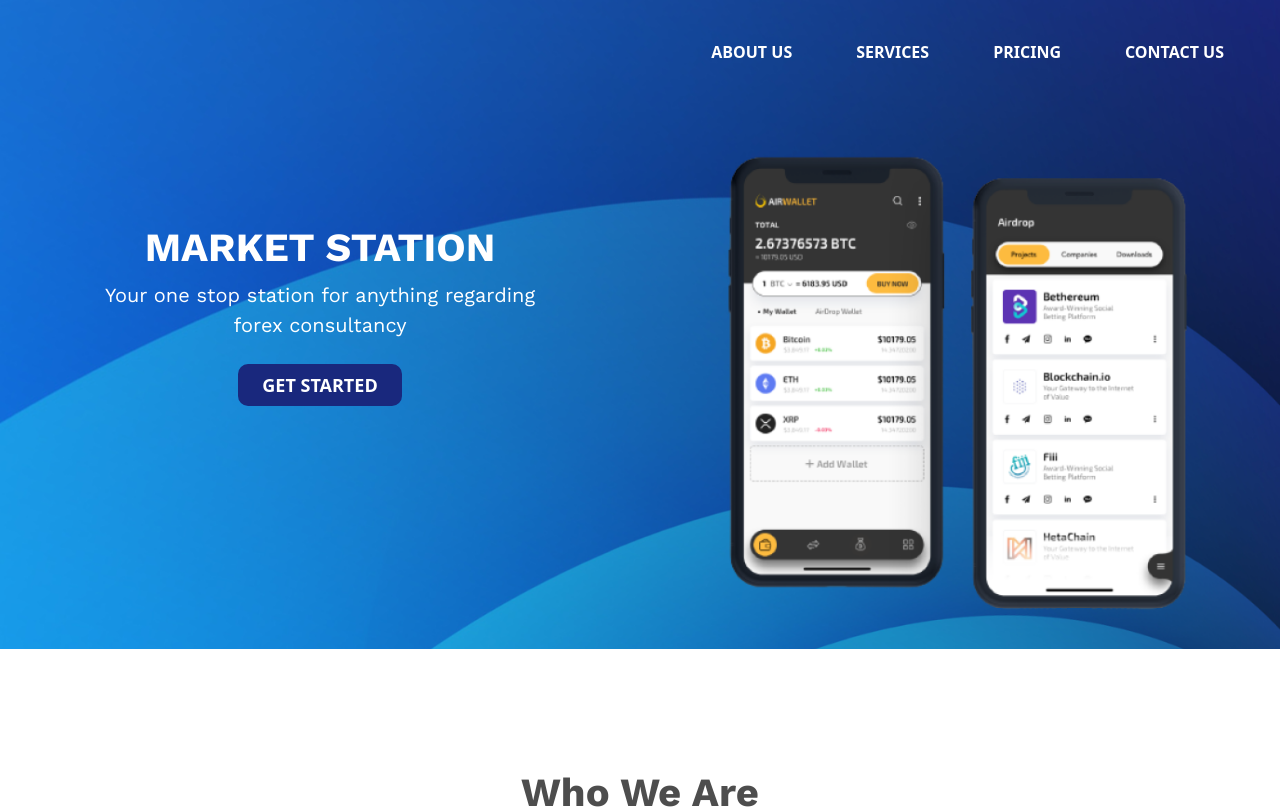
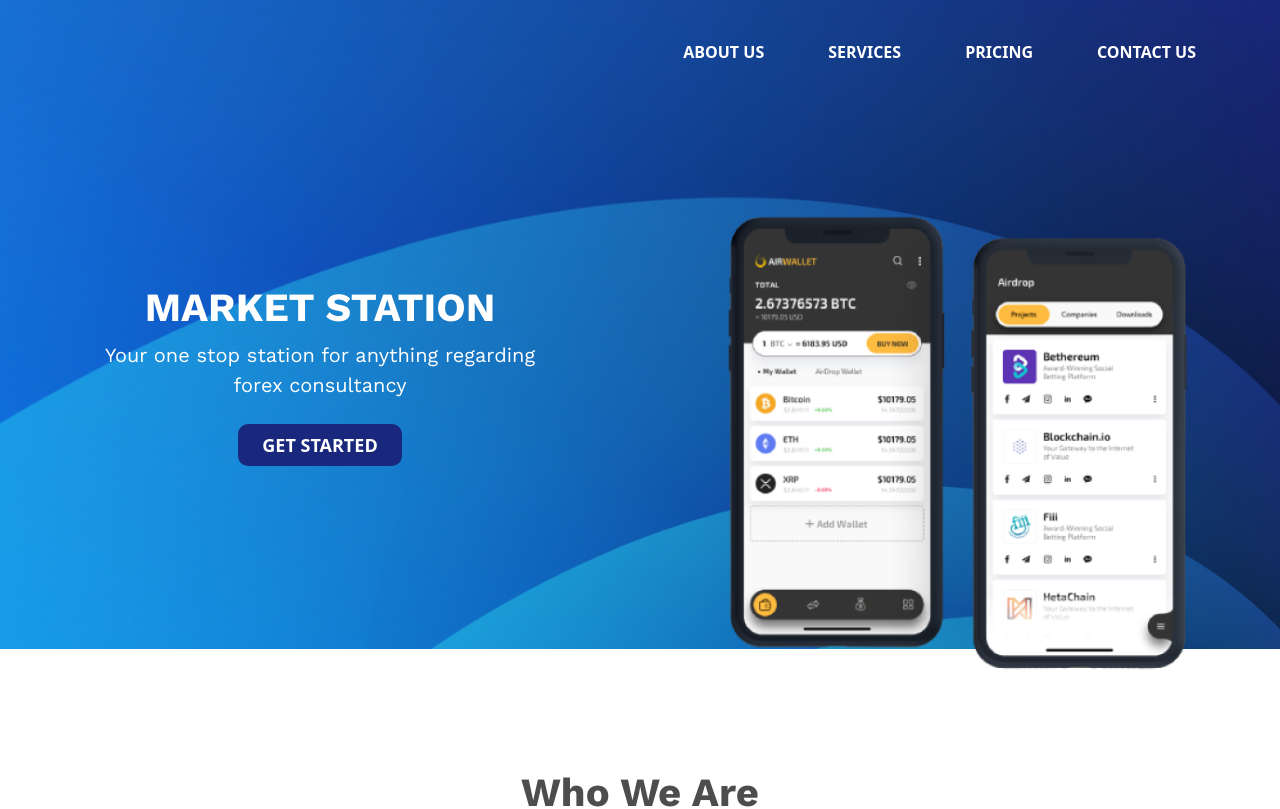
Before and after one commit to Diamond-Heart-Technologies/market_station, a Next.js app: page / in a window 1280 px wide. Shown: the top 809 px of the page. Built offline with nearby package versions, Linux system fonts and the light colour scheme.

Commit message:
worked on Navbar responsiveness

```diff
--- a/components/herosection.tsx
+++ b/components/herosection.tsx
@@ -1,21 +1,21 @@
 import Navstyles from "../styles/componentstyles/marketHero.module.scss";
 import { GetstartedButton } from "./buttons";
 import mobilephones from "../public/images/marketStationhero/mobilephones.png";
-import Navbarr from "./navbarr";
+import { Navbarr } from "./navbarr";
 
 const HeroSection = () => {
   return (
     <>
       <main>
-        <div className={Navstyles.heroimage}>
+        <div className={` ${Navstyles.heroimage}`}>
           {/* Navbar starts here */}
           <Navbarr />
           {/* Navbar ends here */}
 
           {/* hero content start here */}
 
-          <div className="container-fluid">
-            <div className="row mt-4">
+          <div className={`container-fluid ${Navstyles.HeroContent}`}>
+            <div className="row mt-">
               <div className="col-lg-6 col-md-6 col-sm-12 mt-lg-5 mt-md-5 pt-lg-5 pt-md-5 ">
                 <div className={`text-center`}>
                   <h1 className="fw-bold fs-1 text-white ">MARKET STATION</h1>
--- a/components/icons.js/SocialMediaIcons.tsx
+++ b/components/icons.js/SocialMediaIcons.tsx
@@ -126,3 +126,21 @@
     </div>
   );
 };
+
+export const HomeIcon = () => {
+  return (
+    <svg
+      xmlns="http://www.w3.org/2000/svg"
+      width="16"
+      height="16"
+      fill="currentColor"
+      className="bi bi-arrow-return-left"
+      viewBox="0 0 16 16"
+    >
+      <path
+        fill-rule="evenodd"
+        d="M14.5 1.5a.5.5 0 0 1 .5.5v4.8a2.5 2.5 0 0 1-2.5 2.5H2.707l3.347 3.346a.5.5 0 0 1-.708.708l-4.2-4.2a.5.5 0 0 1 0-.708l4-4a.5.5 0 1 1 .708.708L2.707 8.3H12.5A1.5 1.5 0 0 0 14 6.8V2a.5.5 0 0 1 .5-.5z"
+      />
+    </svg>
+  );
+};
--- a/components/navbarr.tsx
+++ b/components/navbarr.tsx
@@ -1,19 +1,27 @@
 import Navstyles from "../styles/componentstyles/marketHero.module.scss";
+import React, { useState } from "react";
+import Container from "react-bootstrap/Container";
 import Nav from "react-bootstrap/Nav";
 import Navbar from "react-bootstrap/Navbar";
+import NavLink from "react-bootstrap/NavLink";
 import Offcanvas from "react-bootstrap/Offcanvas";
+import { HomeIcon } from "./icons.js/SocialMediaIcons";
 
-function Navbarr() {
+export function Navbarr() {
   return (
     <>
       {["md"].map((expand) => (
-        <Navbar key={expand} expand={expand} className="mb-lg-5 mb-md-5">
-          <>
-            <Navbar.Brand href="#" className="ms-2">
-              {/* <span className="text-success">MrPee</span> */}
-            </Navbar.Brand>
+        <Navbar
+          key={expand}
+          expand={expand}
+          collapseOnSelect
+          className="mb-lg-5 mb-md-5 "
+          id="navbar"
+        >
+          <Container fluid>
+            {/* <Navbar.Brand href="#">Navbar Offcanvas</Navbar.Brand> */}
             <Navbar.Toggle
-              className="bg-white me-3 "
+              className="bg-white me-1 ms-auto"
               aria-controls={`offcanvasNavbar-expand-${expand}`}
             />
             <Navbar.Offcanvas
@@ -22,24 +30,28 @@
               placement="end"
             >
               <Offcanvas.Header closeButton>
-                <Offcanvas.Title
-                  id={`offcanvasNavbarLabel-expand-${expand}`}
-                ></Offcanvas.Title>
+                <Offcanvas.Title id={`offcanvasNavbarLabel-expand-${expand}`}>
+                  <Nav.Link
+                    className={` ${Navstyles.marketStationNavText}`}
+                    href="/"
+                  >
+                    <HomeIcon />
+                  </Nav.Link>
+                </Offcanvas.Title>
               </Offcanvas.Header>
               <Offcanvas.Body>
-                <Nav className="ms-auto mt-4">
-                  <div className=" ">
-                    <Nav.Link className="me-5" href="#AboutUs">
-                      <li className={`${Navstyles.marketStationNavText}`}>
-                        ABOUT US
-                      </li>
-                    </Nav.Link>
-                  </div>
-                  <Nav.Link eventKey={2} href="#OurServices" className="me-5">
+                <Nav className="justify-content-end flex-grow-1 pe-3 mt-lg-4 mt-md-4">
+                  <NavLink className="me-5" href="#AboutUs">
+                    <li className={` ${Navstyles.marketStationNavText}`}>
+                      ABOUT US
+                    </li>
+                  </NavLink>
+
+                  <NavLink eventKey={2} href="#OurServices" className="me-5">
                     <li className={`${Navstyles.marketStationNavText}`}>
                       SERVICES
                     </li>
-                  </Nav.Link>
+                  </NavLink>
                   <Nav.Link eventKey={3} href="#Pricing " className="me-5">
                     <li className={`${Navstyles.marketStationNavText}`}>
                       PRICING
@@ -53,11 +65,120 @@
                 </Nav>
               </Offcanvas.Body>
             </Navbar.Offcanvas>
-          </>
+          </Container>
         </Navbar>
       ))}
     </>
   );
 }
 
-export default Navbarr;
+// export function Navbarr() {
+//   return (
+//     <>
+//       {["md"].map((expand) => (
+//         <Navbar
+//           key={expand}
+//           expand={expand}
+//           collapseOnSelect
+//           className="mb-lg-5 mb-md-5"
+//         >
+//           <>
+//             <Navbar.Brand href="#" className="ms-2">
+//               {/* <span className="text-success">MrPee</span> */}
+//             </Navbar.Brand>
+//             <Navbar.Toggle
+//               className="bg-white me-3 "
+//               aria-controls={`offcanvasNavbar-expand-${expand}`}
+//             />
+//             <Navbar.Offcanvas
+//               id={`offcanvasNavbar-expand-${expand}`}
+//               aria-labelledby={`offcanvasNavbarLabel-expand-${expand}`}
+//               placement="end"
+//             >
+//               <Offcanvas.Header closeButton>
+//                 <Offcanvas.Title
+//                   id={`offcanvasNavbarLabel-expand-${expand}`}
+//                 ></Offcanvas.Title>
+//               </Offcanvas.Header>
+//               <Offcanvas.Body>
+//                 <Nav className="ms-auto mt-4">
+//                   <NavLink className="me-5" href="#AboutUs">
+//                     <li className={` ${Navstyles.marketStationNavText}`}>
+//                       ABOUT US
+//                     </li>
+//                   </NavLink>
+
+//                   <NavLink eventKey={2} href="#OurServices" className="me-5">
+//                     <li className={`${Navstyles.marketStationNavText}`}>
+//                       SERVICES
+//                     </li>
+//                   </NavLink>
+//                   <Nav.Link eventKey={3} href="#Pricing " className="me-5">
+//                     <li className={`${Navstyles.marketStationNavText}`}>
+//                       PRICING
+//                     </li>
+//                   </Nav.Link>
+//                   <Nav.Link eventKey={4} href="#ContactUs" className="me-5">
+//                     <li className={`${Navstyles.marketStationNavText}`}>
+//                       CONTACT US
+//                     </li>
+//                   </Nav.Link>
+//                 </Nav>
+//               </Offcanvas.Body>
+//             </Navbar.Offcanvas>
+//           </>
+//         </Navbar>
+//       ))}
+//     </>
+//   );
+// }
+
+// export function Navbarr() {
+//   return (
+//     <Navbar
+//       className={` ${Navstyles.CollapseContent}`}
+//       collapseOnSelect
+//       expand="md"
+//       bg=""
+//       variant="dark"
+//     >
+//       <Container>
+//         {/* <Navbar.Brand href="#home">React-Bootstrap</Navbar.Brand> */}
+//         <Navbar.Toggle
+//           type="button"
+//           data-toggle="collapse"
+//           data-target="#navbarSupportedContent"
+//           aria-controls="navbarSupportedContent"
+//           aria-expanded="false"
+//           aria-label="Toggle navigation"
+//           className="ms-auto text-light "
+//           // aria-controls="responsive-navbar-nav"
+//         />
+//         <Navbar.Collapse id="responsive-navbar-nav">
+//           <Nav
+//             className={`justify-content-end flex-grow-1 mt-lg-4 mt-md-4   ${Navstyles.marketStationNavText}`}
+//           >
+//             <NavLink className="me-5" href="#AboutUs">
+//               <li className={` ${Navstyles.marketStationNavText}`}>ABOUT US</li>
+//             </NavLink>
+
+//             <NavLink eventKey={2} href="#OurServices" className="me-5">
+//               <li className={`${Navstyles.marketStationNavText}`}>SERVICES</li>
+//             </NavLink>
+
+//             <Nav.Link eventKey={3} href="#Pricing " className="me-5">
+//               <li className={`${Navstyles.marketStationNavText}`}>PRICING</li>
+//             </Nav.Link>
+
+//             <Nav.Link eventKey={4} href="#ContactUs" className="">
+//               <li className={`${Navstyles.marketStationNavText}`}>
+//                 CONTACT US
+//               </li>
+//             </Nav.Link>
+//           </Nav>
+//           ;
+//         </Navbar.Collapse>
+//       </Container>
+//     </Navbar>
+//   );
+// }
--- a/pages/index.tsx
+++ b/pages/index.tsx
@@ -20,11 +20,12 @@
         <meta name="viewport" content="width=device-width, initial-scale=1" />
         <link rel="icon" href="/favicon.ico" />
       </Head>
+
       <section className="">
         <HeroSection />
       </section>
       <main className={`container-fluid ${homestyles.homeSection}`}>
-        <section className={`${homestyles.serviceSection}`} id="aboutUs">
+        <section className={`${homestyles.serviceSection}`} id="AboutUs">
           <h1 className={`text-center fw-bold ${styles.textColorWB}`}>
             Who We Are
           </h1>
@@ -71,7 +72,7 @@
         </section>
         <section
           className={`px-4 container ${homestyles.testimonialSection}`}
-          id="AboutUs"
+          id="scrollspyAboutUs"
         >
           <div className="row">
             <div className="col-lg-4 col-md-4 col-sm-12 col-xs-12 d-flex align-items-center">
--- a/styles/componentstyles/marketHero.module.scss
+++ b/styles/componentstyles/marketHero.module.scss
@@ -23,10 +23,21 @@
   color: white;
   font-weight: 600;
 }
-@media screen and (max-width: 766px) {
+.marketStationNavText:hover {
+  color: rgb(177, 174, 174);
+}
+@media screen and (max-width: 767px) {
   .marketStationNavText {
     color: black;
     font-weight: 600;
+    background-color: white;
+    border-radius: 5px;
+    margin-top: 13px;
+    align-items: center;
+    padding-left: 30px;
+  }
+  .marketStationNavText:hover {
+    color: blue;
   }
   .herotexts {
     margin-left: 35px;
@@ -35,7 +46,7 @@
     margin-bottom: 20px;
   }
 }
-@media only screen and (max-width: 766px) {
+@media only screen and (max-width: 767px) {
   .HeroimageMobile {
     width: 70vh;
   }
@@ -45,3 +56,17 @@
     width: 93vh;
   }
 }
+
+@media (max-width: 767px) {
+  .CollapseContent {
+    position: absolute;
+    width: 100%;
+    z-index: 9999;
+  }
+  .HeroContent {
+    position: relative;
+  }
+}
+.HeroContent {
+  padding-top: 60px;
+}
```
